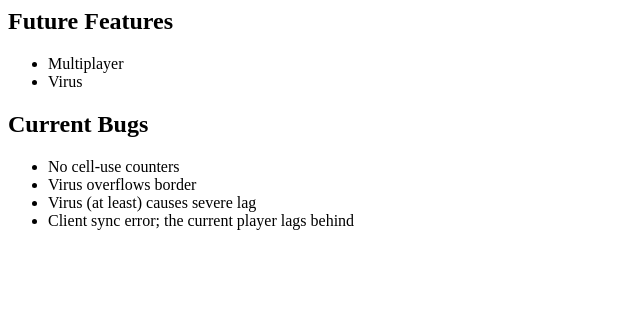
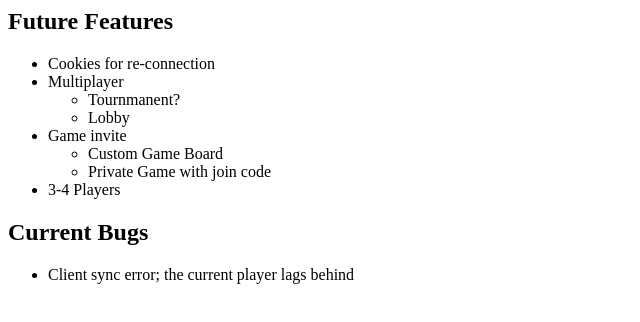
Before and after one commit to Bubba74/PathogenJS, a website: page public/README.html in a window 1280 px wide. Shown: the whole page, without its empty margins (0-640 px from the left). Drawn offline with Linux system fonts and the light colour scheme.

Commit message:
Changes to README

```diff
--- a/public/README.html
+++ b/public/README.html
@@ -11,15 +11,25 @@
 
 <h2> Future Features </h2>
 <ul>
-	<li>Multiplayer</li>
-	<li>Virus</li>
+	<li>Cookies for re-connection</li>
+	<li>Multiplayer
+		<ul>
+		<li>Tournmanent?</li>
+		<li>Lobby</li>
+		</ul>
+	</li>
+	<li>Game invite
+		<ul>
+		<li>Custom Game Board</li>
+		<li>Private Game with join code</li>
+		</ul>
+	</li>
+	<li>3-4 Players</li>
+
 </ul>
 
 <h2> Current Bugs </h2>
 <ul>
-	<li>No cell-use counters</li>
-	<li>Virus overflows border</li>
-	<li>Virus (at least) causes severe lag</li>
 	<li>Client sync error; the current player lags behind</li>
 </ul>
 
```
